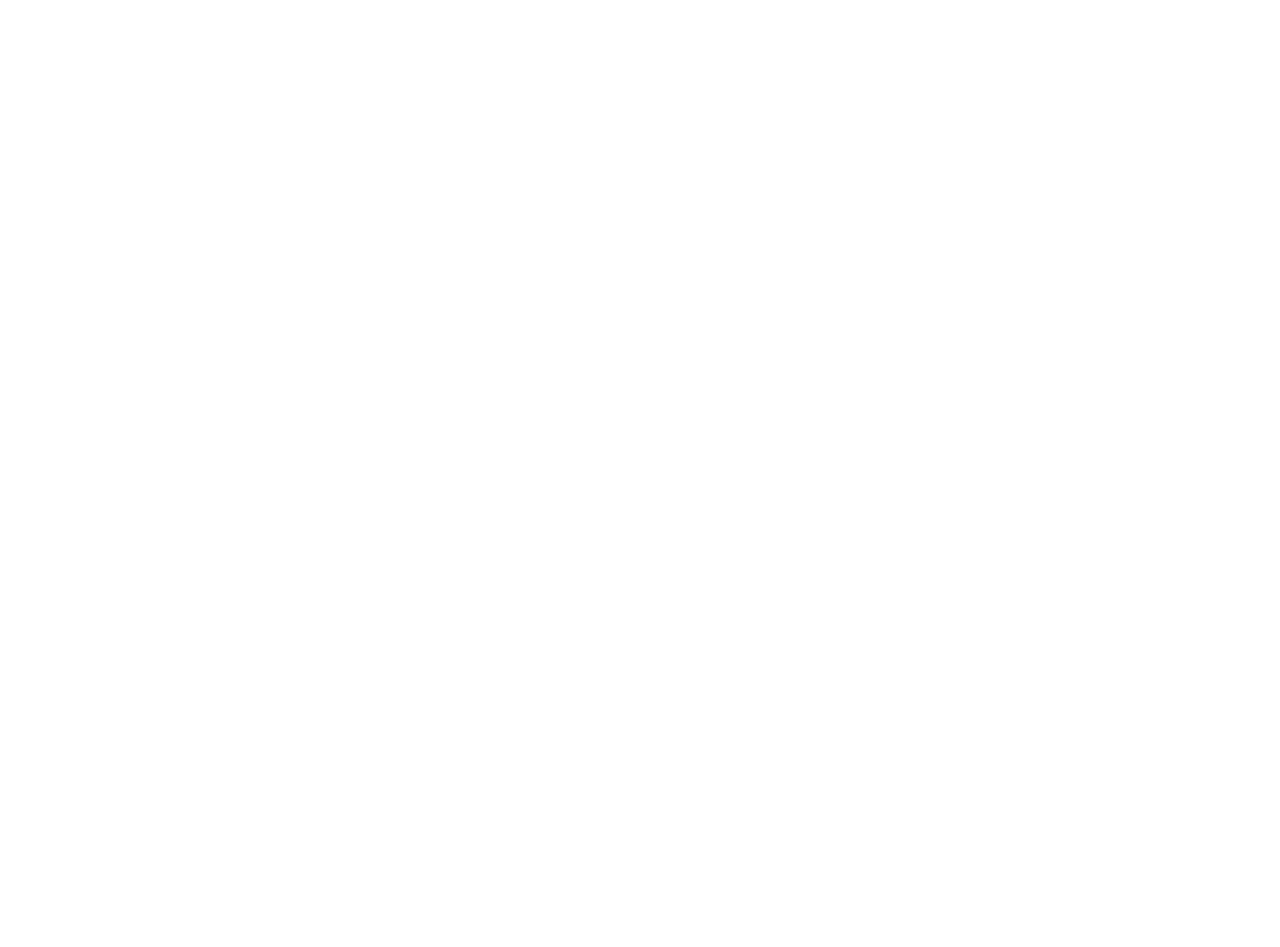
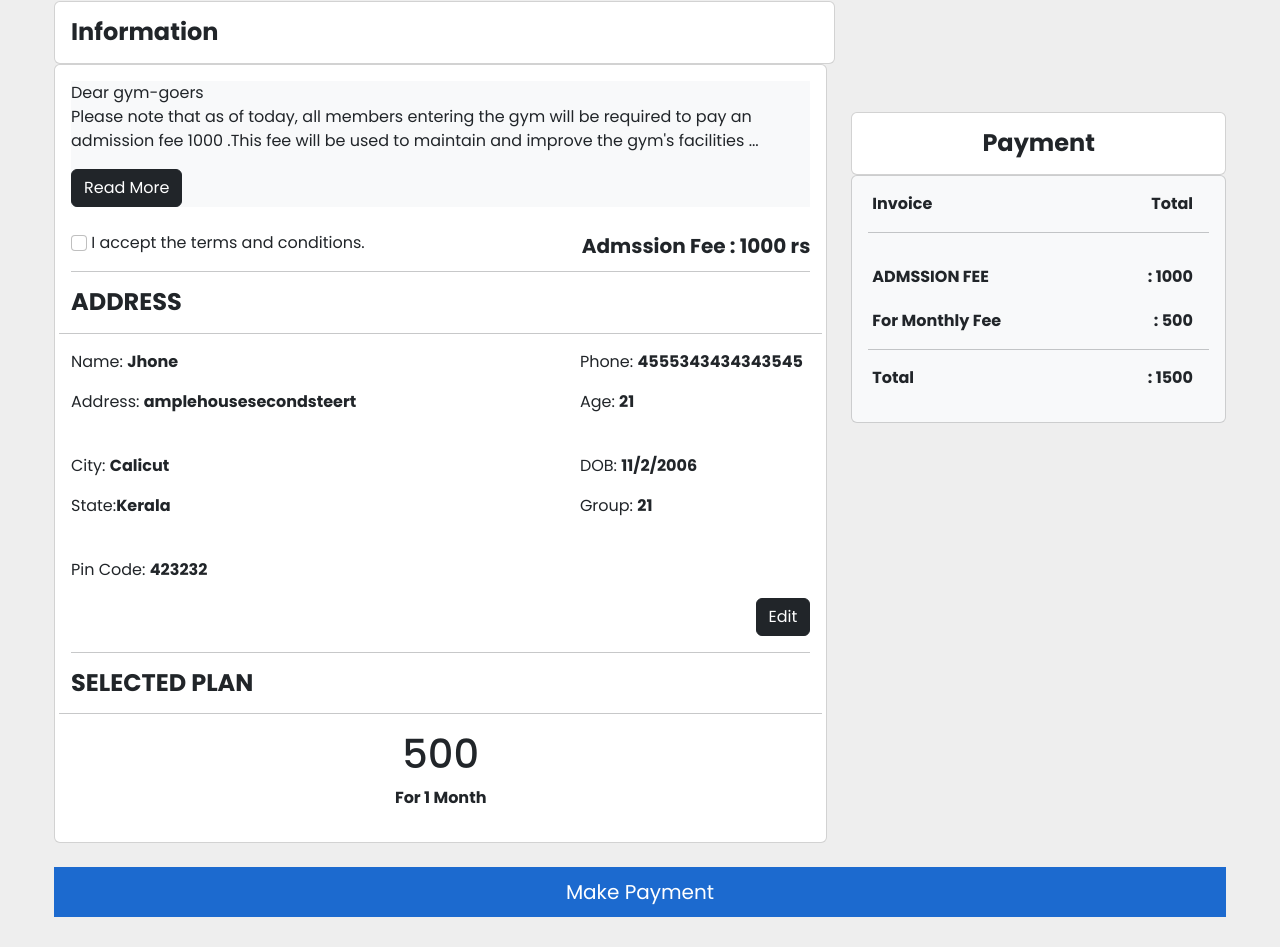
Before and after one commit to ASHFAK-V-A/OXFIT-MERN-Project, a React (Create React App) app in the folder client/: page /checkout in a window 1280 px wide. Before the commit this address had no page. Shown: the part 217-1164 px from the top of the page. Before the commit the page ends 800 px from the top, so only its background shows below. Built offline with nearby package versions, Linux system fonts and the light colour scheme.

Commit message:
feat:  Checkout Page Design Completed

```diff
--- a/client/src/components/User/AdmissionForm/AdmissionForm.js
+++ b/client/src/components/User/AdmissionForm/AdmissionForm.js
@@ -9,7 +9,8 @@ import {message} from 'antd'
 function AdmissionForm() {
 
 
-  const [errors,setErrors] = useState({});
+const [errors,setErrors] = useState({});
+const [Admssion,setAdmssion]=useState([])
 const [age,setAge]=useState()
 const navigate = useNavigate()
 
@@ -78,21 +79,27 @@ const onGenderChange = (e) => {
     }
 
   }).then((response) => {
-    message.error('Already Have Applicatioin')
-const notAllo=response.data.notallowed
-setAge(notAllo)
 
-console.log(notAllo);
+const disAllowedAge=response.data.notallowed
+
+const isApplication= response.data.data
+
+setAge(disAllowedAge)
+
+setAdmssion([isApplication])
+
 
   }).catch(error=>{
-
     console.log(error.message);
     setErrors(error.response.data);
    })
 
 }
+const array = Admssion.map((user)=>{
+  return user
+})
 
-console.log(admissionForm);
+
   return (
 
 <div className='container p-0'>
--- a/client/src/components/allComponets/UserComponets.js
+++ b/client/src/components/allComponets/UserComponets.js
@@ -4,7 +4,7 @@ import Login from '../../pages/User/Login/Login'
 import React from 'react'
 import Home from '../../pages/User/Home/Home'
 import AdmissionPage from '../../pages/User/AdmssionPage/AdmssionPage'
-
+import Checkout from '../../pages/User/Checkout/Checkout'
 
 
 function UserComponets() {
@@ -21,6 +21,7 @@ function UserComponets() {
 
  <Route path='/admission' element={<AdmissionPage/>} />
 
+<Route path='/checkout' element={<Checkout/>} ></Route>
 
 </Routes>
 
--- /dev/null
+++ b/client/src/pages/User/Checkout/Checkout.css
@@ -0,0 +1,74 @@
+@import url('https://fonts.googleapis.com/css2?family=Poppins:wght@300;400;500;600;700;800;900&display=swap');
+
+* {
+    margin: 0;
+    padding: 0;
+    box-sizing: border-box;
+    font-family: 'Poppins', sans-serif
+}
+
+.container {
+    margin: 30px auto;
+}
+
+
+
+body {
+    background: #eee
+}
+
+
+
+.btn.btn-light{
+    background-color: #ddd;
+    color: black;
+    box-shadow: none;
+    border: none;
+    font-size: 20px;
+    width: 100%;
+    height: 100%;
+}
+
+.btn.btn-light:focus {
+    box-shadow: none;
+}
+
+
+.container .card .number {
+    font-size: 24px;
+}
+
+
+
+
+.c-green {
+    color: green;
+}
+
+.box {
+    height: 40px;
+    width: 50px;
+    display: flex;
+    align-items: center;
+    justify-content: center;
+    background-color: #ddd;
+}
+
+.btn.btn-light.payment {
+    background-color: #1c6acf;
+    color: white;
+    border-radius: 0px;
+    height: 50px;
+    display: flex;
+    align-items: center;
+    justify-content: center;
+    margin-top: 24px;
+}
+
+
+.btn.btn-dark.edit{
+    position: absolute;
+    right: 5px;
+
+    bottom: 5px;
+}
--- /dev/null
+++ b/client/src/pages/User/Checkout/Checkout.js
@@ -0,0 +1,197 @@
+
+import "./Checkout.css";
+import { useState } from "react";
+import Link from "antd/es/typography/Link";
+
+
+
+
+
+function Checkout() {
+
+
+
+
+
+  const text = `
+  Please note that as of today, all members entering the gym
+  will be required to pay an admission fee 1000 .This fee will be
+  used to maintain and improve the gym's facilities and
+  equipment, ensuring a safe and enjoyable workout experience
+  for all.The admission fee will 1000 be a one-time payment, payable
+  upon your first visit to the gym. After that, you will have
+  unlimited access to the gym during operating hours for the
+  duration of your membership. We understand that this may be an
+  inconvenience for some of our loyal members, but we hope that
+  you can understand the necessity of this fee to maintain and
+  improve our facilities. Thank you for your understanding, and
+  we look forward to seeing you at the gym soon. Best regards,
+  Trainer.. `
+
+  const [showFullText, setShowFullText] = useState(false);
+
+
+  const handleReadMoreClick = () => {
+    setShowFullText(true);
+  };
+
+  const handleShowLessClick = () => {
+    setShowFullText(false);
+  };
+
+
+
+  return (
+    <div>
+
+
+      <div class="container">
+        <div class="row">
+          <div class="col-lg-4 mb-lg-0 mb-3">
+            <div class="card p-3">
+              <h1 className="fw-bold ">
+                500 <span className="fs-4 fw-blod">rs</span>
+              </h1>
+
+              <div class="number">
+                <label class="fw-bold fs-5" for="">
+                  For 1 Month
+                </label>
+              </div>
+              <div class="d-flex align-items-center justify-content-end">
+                <button className="btn btn-primary">select</button>
+              </div>
+            </div>
+          </div>
+        </div>
+
+        <div class="col-12 col-md-8 mt-4">
+          <div class="card p-3">
+            <p class="mb-0 fw-bold h4">Information</p>
+          </div>
+        </div>
+        <div className="row">
+          <div className="col-12 col-md-8">
+            <div class="card  p-3 d-block">
+              <div className="col-12 col-md-12 bg-light">
+
+                <p className="text">Dear gym-goers <br /> {showFullText ? text : `${text.slice(0, 180)}...`}</p>
+                {!showFullText && <button className="btn btn-dark readmore" onClick={handleReadMoreClick}>Read More</button>}
+      {showFullText && <button className="btn btn-dark readmore" onClick={handleShowLessClick}>Show Less</button>}
+
+
+              </div>
+              <div className="col-12 mt-4">
+              <input class="form-check-input" type="checkbox" value="" id="flexCheckDefault" />
+        <label class="form-check-label" htmlFor="flexCheckDefault" /> I accept the terms and conditions.
+                 <span className="float-end fs-5 fw-bold">Admssion Fee : 1000 rs</span>
+              </div>
+
+
+              <hr />
+
+              <div className="col-12">
+                <p class="mb-0 fw-bold h4 mb-3">ADDRESS</p>
+                <div className="row">
+                  <hr />
+
+                  <div className="col-12 col-md-8">
+                    <p className="fw-normal">
+                      Name: <span className="fw-bolder">Jhone</span>
+                    </p>
+                    <p className="">
+                      Address:{" "}
+                      <span className="fw-bolder">amplehousesecondsteert</span>
+                    </p>
+                  </div>
+                  <div className="col-12 col-md-4">
+                    <p className="fw-normal">
+                      Phone: <span className="fw-bolder">4555343434343545</span>
+                    </p>
+                    <p className="">
+                      Age: <span className="fw-bolder">21</span>
+                    </p>
+                  </div>
+                  <div className="col-6 col-md-8 pt-4">
+                    <p className="fw-normal">
+                      City: <span className="fw-bolder">Calicut</span>
+                    </p>
+                    <p className="">
+                      State:
+                      <span className="fw-bolder">Kerala</span>
+                    </p>
+                  </div>
+                  <div className="col-6 col-md-4 pt-4">
+                    <p className="fw-normal">
+                      DOB: <span className="fw-bolder">11/2/2006</span>
+                    </p>
+                    <p className="">
+                      Group: <span className="fw-bolder">21</span>
+                    </p>
+                  </div>
+                  <div className="col-12 col-md-4 pt-4">
+                    <p className="fw-normal">
+                      Pin Code: <span className="fw-bolder">423232</span>
+                    </p>
+                  </div>
+                  <div className="col-12 col-md-12 ">
+                    <button className="btn btn-dark float-end">Edit</button>
+                  </div>
+                </div>
+                <hr />
+              </div>
+
+              <div className="col-12">
+                <p class="mb-0 fw-bold h4 mb-3">SELECTED PLAN</p>
+                <div className="row">
+                  <hr />
+
+                  <div className="col-12 col-md-12">
+                    <h1 className="text-center ">500</h1>
+                    <p className="text-center fw-bolder">For 1 Month</p>
+                  </div>
+                </div>
+              </div>
+            </div>
+          </div>
+          <div className="col-12 col-md-4 mt-5 ">
+            <div class="card p-3">
+              <p class="mb-0 fw-bold h4 text-center">Payment</p>
+            </div>
+            <div class="card  p-3 d-block bg-light">
+              <div className="col-12 col-md-12 bg-light">
+                <p className="ms-1 fw-bolder">
+                  Invoice <span className="float-end pe-3 fw-bold">Total</span>
+                </p>
+                <hr />
+              </div>
+
+              <div className="col-12 col-md-12 pt-3">
+                <p className="ms-1 fw-bolder">
+                  ADMSSION FEE
+                  <span className="float-end pe-3 fw-bold">: 1000</span>
+                </p>
+                <p className="ms-1 pt-1 fw-bolder">
+                  For Monthly Fee
+                  <span className="float-end pe-3 fw-bold">: 500</span>
+                </p>
+              </div>
+              <hr />
+              <div className="col-12 col-md-12 ">
+                <p className="ms-1 fw-bolder">
+                  Total <span className="float-end pe-3 fw-bold">: 1500</span>
+                </p>
+              </div>
+            </div>
+          </div>
+        </div>
+
+        <div class="col-12">
+          <div class="btn btn-light payment">Make Payment</div>
+        </div>
+      </div>
+    </div>
+  );
+}
+
+export default Checkout;
```
Also changed, not shown: 1 other file (tests, documents, lock files or other folders).
